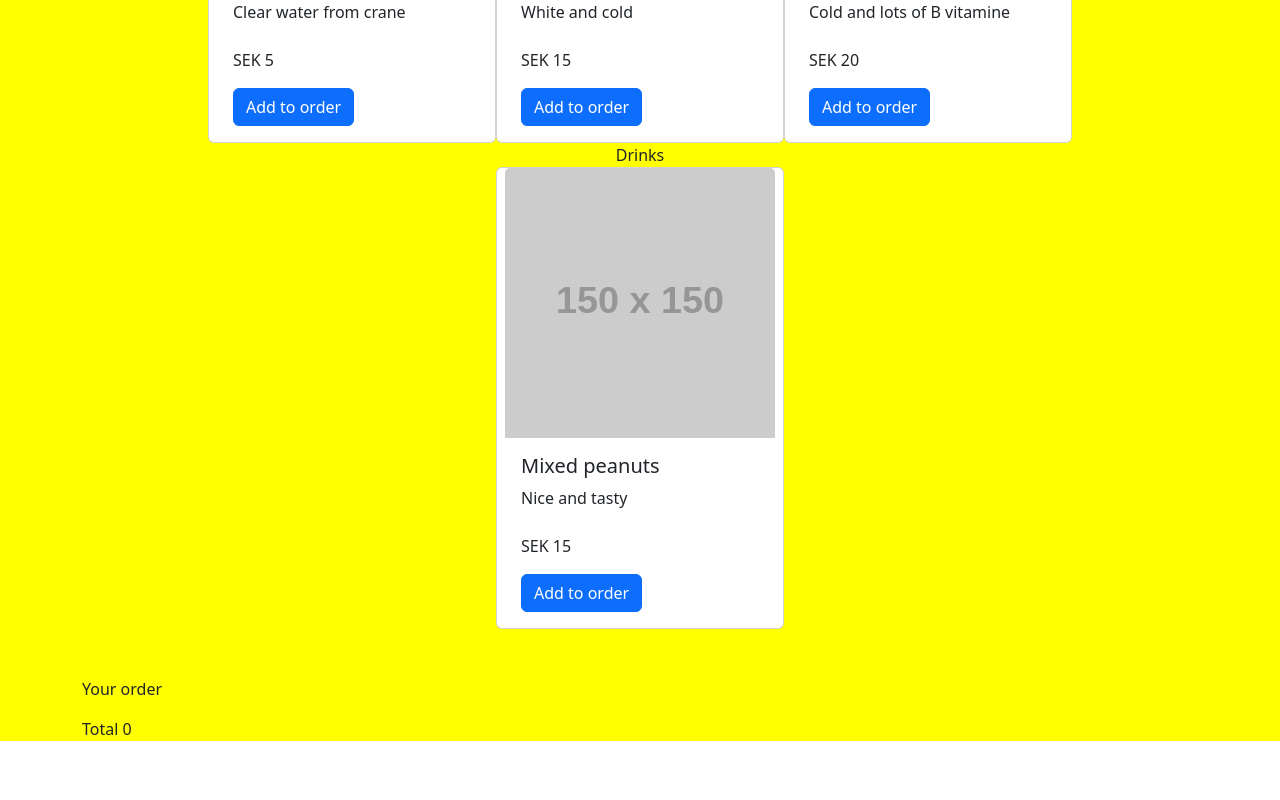
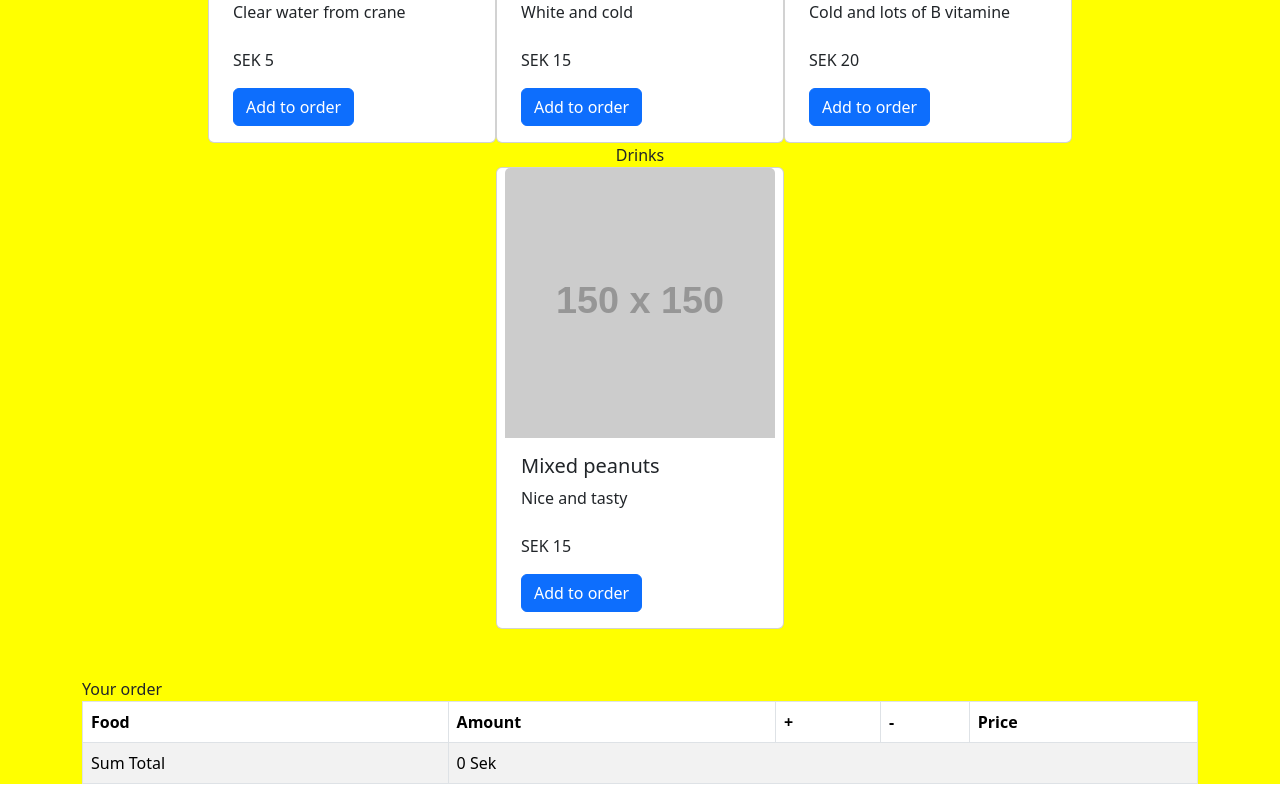
Before and after one commit to Jari1980/ReactFastFoodMeny, a React (Vite) app: page /meny in a window 1280 px wide. Shown: the part 1427-2227 px from the top of the page. Before the commit the page ends 2168 px from the top, so only its background shows below. Built offline with nearby package versions, Linux system fonts and the light colour scheme.

Commit message:
table created from loose data

```diff
--- a/src/components/Order.jsx
+++ b/src/components/Order.jsx
@@ -1,7 +1,7 @@
 import React from "react";
 import { useThemeContext } from "./context";
 import menyItemData from "../data/MenyItems"
-import { Button } from "react-bootstrap";
+import { Button, Table } from "react-bootstrap";
 
 const Order = (props) => {
   const { order, setOrder } = useThemeContext("");
@@ -37,14 +37,48 @@ const Order = (props) => {
 
   return (
   <div>
-    <ol>
-        {menyFiltered.map((item) => (
-            <li key={item.id}>{item.title} X:{order.filter(function(value){return value === item.id}).length} <Button onClick={() => addFood(item.id)}>Add</Button> <Button onClick={() => removeFood(item.id)}>Remove</Button> Price:{item.price * order.filter(function(value){return value === item.id}).length}</li>
-        ))}
-    </ol>
-    <span>Total {total()}</span>
+    <Table striped bordered hover>
+        <thead>
+            <tr>
+                <th>Food</th>
+                <th>Amount</th>
+                <th>+</th>
+                <th>-</th>
+                <th>Price</th>
+            </tr>
+        </thead>
+
+            {menyFiltered.map((item) => (
+                <tbody>
+                <td>{item.title}</td>
+                <td>{order.filter(function(value){return value === item.id}).length}</td>
+                <td><Button size="sm" variant="primary" onClick={() => addFood(item.id)}>Add</Button></td>
+                <td><Button size="sm" variant="danger" onClick={() => removeFood(item.id)}>Remove</Button></td>
+                <td>{item.price * order.filter(function(value){return value === item.id}).length} Sek</td>
+                </tbody>
+            ))}
+            <tbody>
+        <tr>
+            <td>Sum Total</td>
+            <td colSpan={4}>{total()} Sek</td>
+        </tr>
+        </tbody>
+    </Table>
+
+
   </div>
   );
 };
 
 export default Order;
+
+
+/*
+<ol>
+        {menyFiltered.map((item) => (
+            <li key={item.id}>{item.title} X:{order.filter(function(value){return value === item.id}).length} <Button onClick={() => addFood(item.id)}>Add</Button> <Button onClick={() => removeFood(item.id)}>Remove</Button> Price:{item.price * order.filter(function(value){return value === item.id}).length}</li>
+        ))}
+    </ol>
+
+    <span>Total {total()}</span>
+*/
```
